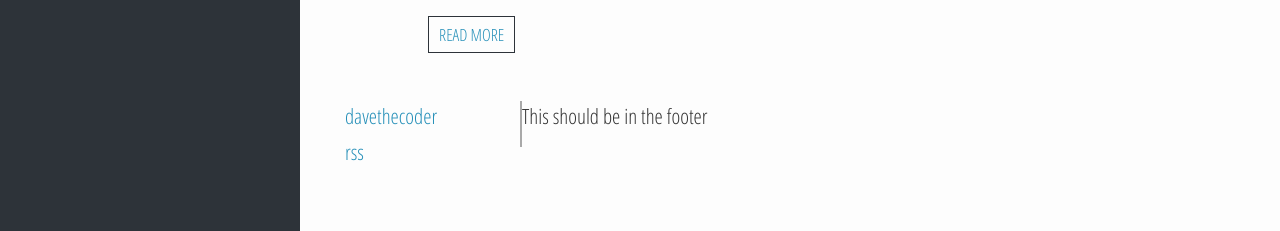
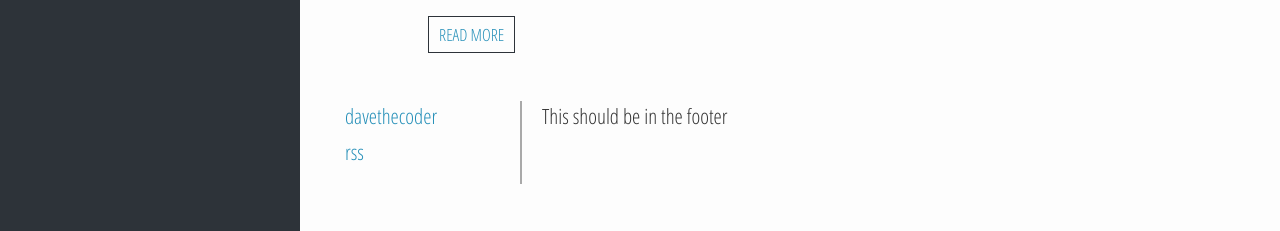
Before and after one commit to davidparker/davethewalker.github.io, a Jekyll site: the page built from index.html, in a window 1280 px wide and 900 px high, scrolled down 1602 px. Shown: the part 666-897 px from the top of the window. Built offline with Jekyll 4.4.1, drawn with Linux system fonts in a browser that asks for light colours; cached includes are drawn as plain includes; nearby versions of some CDN libraries; some web fonts are replaced; library files that are not in the unit come from our copies; a script that is not in the unit is left out; the list of posts is cut into pages by our own code; comment, search, counter and statistics services are not loaded.

Commit message:
footer stuff

```diff
--- a/_includes/footer.html
+++ b/_includes/footer.html
@@ -47,10 +47,10 @@
     }
 </script>
 <div style="padding: 20px;">
-    <div style="float: left;">
+    <div style="float: left; border-right: 2px solid darkgray;">
     {% include social.html %}
     </div>
-    <div style="float: left; border-left: 2px solid darkgray;">
+    <div style="float: left; padding-left: 20px;">
         <p>This should be in the footer</p>
     </div>
     <br style="clear: both;" />
```
